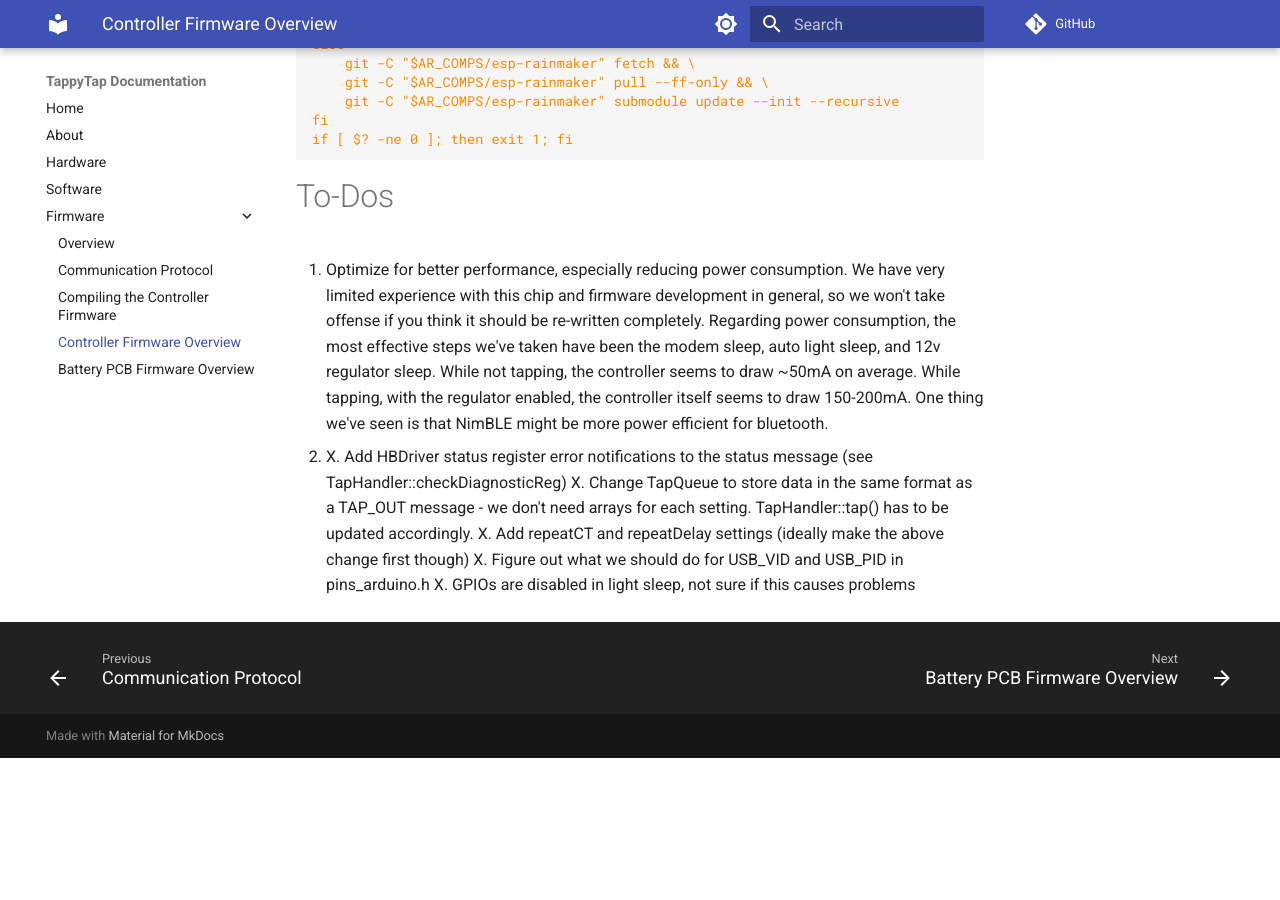
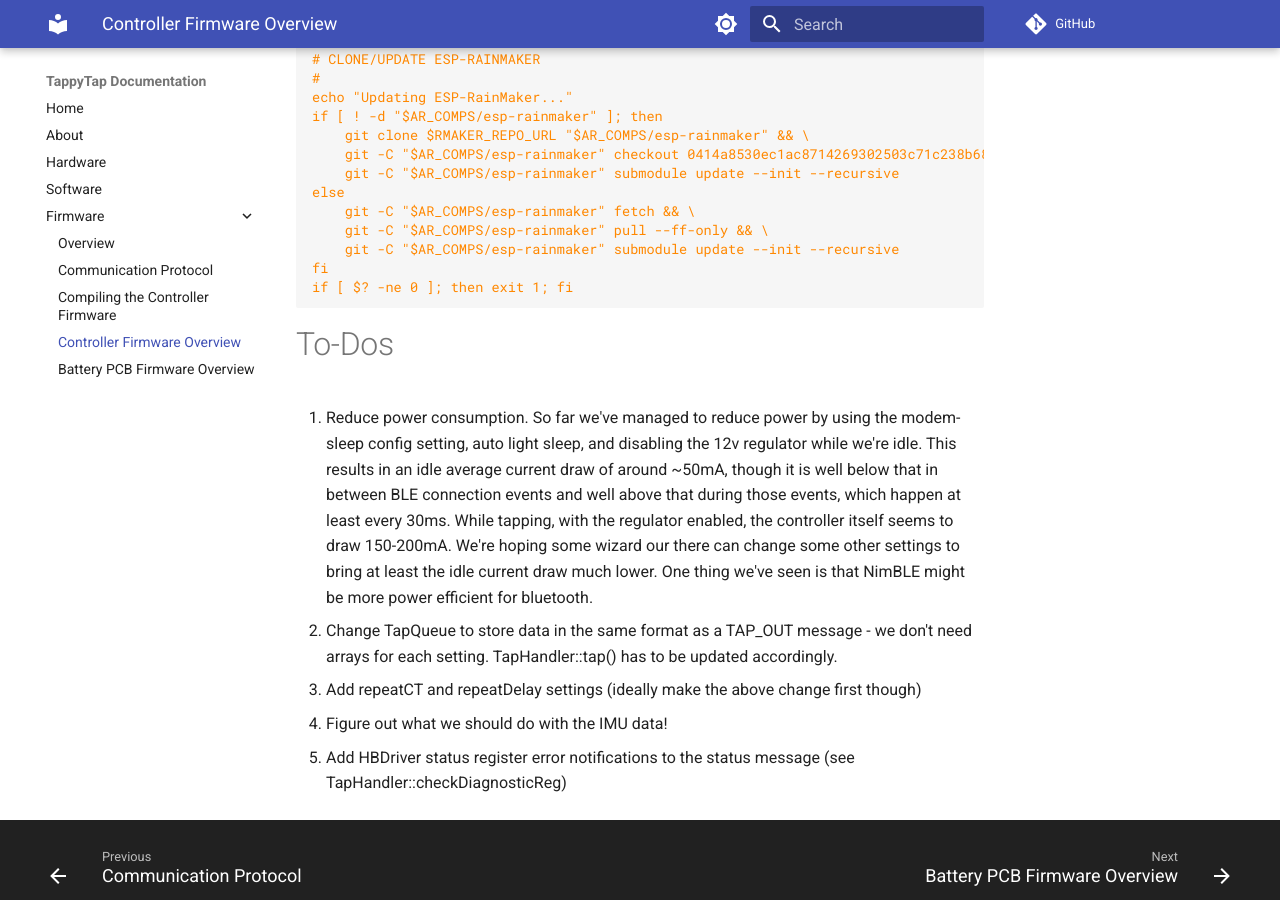
Before and after one commit to 0102io/docs, an MkDocs documentation site: the page built from docs/fwdocs/controllerfw.md, in a window 1280 px wide and 900 px high, scrolled down 1737 px. Built offline with MkDocs 1.6.1 and Material for MkDocs 9.7.7, drawn with Linux system fonts in a browser that asks for light colours; comment, search, counter and statistics services are not loaded; before the commit the page ends 2495 px from its top, so only the background shows below that; some of the changed text lies outside the part shown.

Commit message:
updated controller documentation and flowcharts

````diff
--- a/docs/fwdocs/controllerfw.md
+++ b/docs/fwdocs/controllerfw.md
@@ -9,6 +9,8 @@
 # Compiling the Firmware
 
 This project uses esp32-arduino, with re-compiled libraries made with the [esp32-arduino-lib-builder project](https://github.com/espressif/esp32-arduino-lib-builder), and it is structured for compilation with PlatformIO (and we use the VS Code extension). You can follow their guides for getting set up.
+
+Next you'll need to move the custom board json files into your platformio folder. From the repository's root directory, copy the files from `./boards` into your platformio boards directory (for example, on a Mac this would likely be in `/Users/[your username]/.platformio/platforms/espressif32/boards`).
 
 Once you have those set up, you should be able to hit upload and let PlatformIO handle the rest.
 
@@ -48,10 +50,8 @@
 ```
 
 # To-Dos
-1. Optimize for better performance, especially reducing power consumption. We have very limited experience with this chip and firmware development in general, so we won't take offense if you think it should be re-written completely. Regarding power consumption, the most effective steps we've taken have been the modem sleep, auto light sleep, and 12v regulator sleep. While not tapping, the controller seems to draw ~50mA on average. While tapping, with the regulator enabled, the controller itself seems to draw 150-200mA. One thing we've seen is that NimBLE might be more power efficient for bluetooth.
-2.
-X. Add HBDriver status register error notifications to the status message (see TapHandler::checkDiagnosticReg)
-X. Change TapQueue to store data in the same format as a TAP_OUT message - we don't need arrays for each setting. TapHandler::tap() has to be updated accordingly.
-X. Add repeatCT and repeatDelay settings (ideally make the above change first though)
-X. Figure out what we should do for USB_VID and USB_PID in pins_arduino.h
-X. GPIOs are disabled in light sleep, not sure if this causes problems
+1. Reduce power consumption. So far we've managed to reduce power by using the modem-sleep config setting, auto light sleep, and disabling the 12v regulator while we're idle. This results in an idle average current draw of around ~50mA, though it is well below that in between BLE connection events and well above that during those events, which happen at least every 30ms. While tapping, with the regulator enabled, the controller itself seems to draw 150-200mA. We're hoping some wizard our there can change some other settings to bring at least the idle current draw much lower. One thing we've seen is that NimBLE might be more power efficient for bluetooth.
+2. Change TapQueue to store data in the same format as a TAP_OUT message - we don't need arrays for each setting. TapHandler::tap() has to be updated accordingly.
+3. Add repeatCT and repeatDelay settings (ideally make the above change first though)
+4. Figure out what we should do with the IMU data!
+5. Add HBDriver status register error notifications to the status message (see TapHandler::checkDiagnosticReg)
````
Also changed, not shown: docs/images/batteryFirmwareFlowchart.png, docs/images/controllerFirmwareFlowchart.png.
